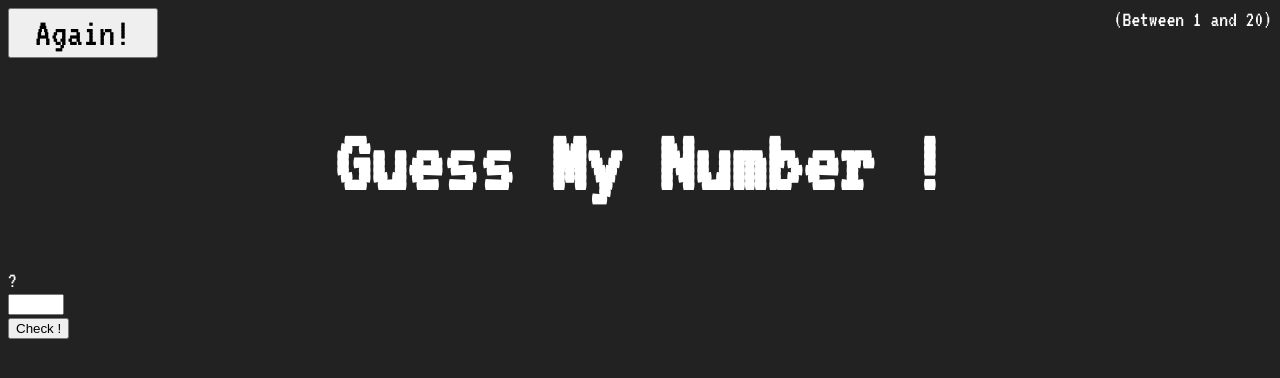
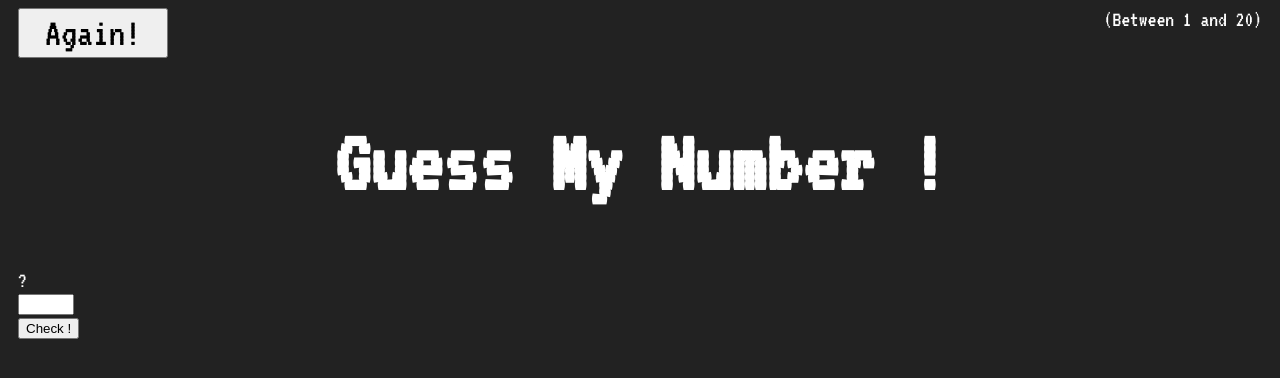
Before and after one commit to mehdi-ab/Guess-Game, a plain HTML site: page index.html in a window 1280 px wide. Drawn offline with Linux system fonts and the light colour scheme.

Commit message:
Ajout Flexbox Modif balises HTML

```diff
--- a/index.html
+++ b/index.html
@@ -9,13 +9,18 @@
     <title>Guess Game</title>
 </head>
 <body>
+    <header>
+        <div class="haut">
             <input type="button" value="Again!" id="again">
             <span class="btw">(Between 1 and 20)</span>
+        </div>
         <h1>Guess My Number !</h1>
         <div class="border"></div>
         <div>
             <div id="result">?</div>
         </div>
+    </header>
+
     <section class="game">
         <form>
             <input type="number" name="guess" id="input-guess" min="1" max="20">
--- a/styles/style.css
+++ b/styles/style.css
@@ -6,6 +6,13 @@ body {
     color: #fff;
     font-family: 'VT323', monospace;
     font-size: 22px;
+    padding: 0 10px;
+}
+
+.haut {
+    display: flex;
+    justify-content: space-between;
+    width: 100%;
 }
 
 #again {
@@ -15,10 +22,6 @@ body {
     font-size: 40px;
 }
 
-.btw {
-    float: right;
-}
-
 h1 {
     text-align: center;
     font-size: 90px;
```
Lines whose indentation alone changed are shown as unchanged.
